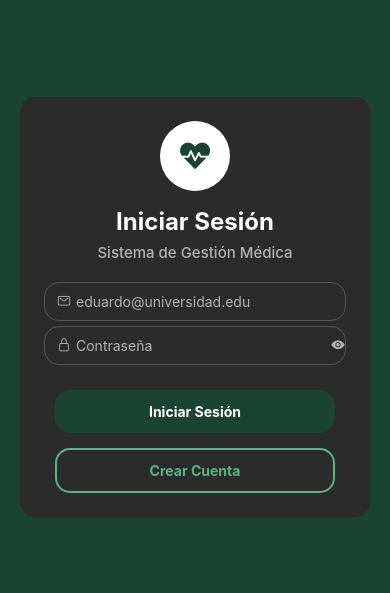
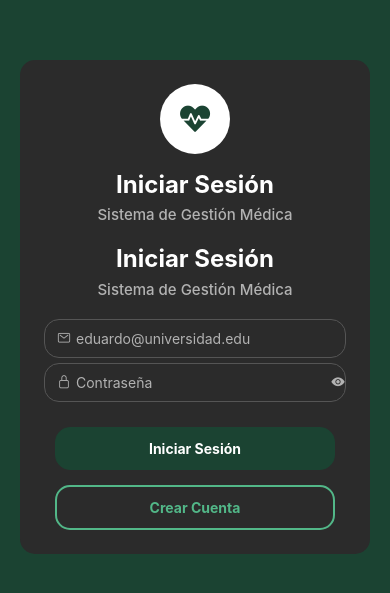
Before and after one commit to epaz7085/proyectoEnfermedad, a React Native app in the folder ProyEnfermedad/: screen /Login in a window 390 px wide. Shown: the part 115-708 px from the top of the page. Built offline with nearby package versions, Linux system fonts and the light colour scheme.

Commit message:
feat: añadiendo componentes reutilizbles CustomIconCircle que es el logo y el customTitle para el titulo y subtitulo. Ambos usados en LoginScreen y RegisterScreen. Tambien se conecto el AuthContext para la pantalla de registro

```diff
--- /dev/null
+++ b/ProyEnfermedad/src/components/CustomIconCircle.tsx
@@ -0,0 +1,30 @@
+import React from 'react';
+import { View, StyleSheet } from 'react-native';
+import FontAwesome5 from '@expo/vector-icons/FontAwesome5';
+
+type Props = {
+    iconName: string;
+    iconSize?: number;
+    iconColor?: string;
+};
+
+export default function CustomIconCircle({ iconName, iconSize = 30, iconColor = "#1b4332" }: Props) {
+    return (
+        <View style={styles.iconCircle}>
+            <FontAwesome5 name={iconName as any} size={iconSize} color={iconColor} />
+        </View>
+    );
+}
+
+const styles = StyleSheet.create({
+    iconCircle: {
+        backgroundColor: 'white',
+        width: 70,
+        height: 70,
+        borderRadius: 35,
+        alignItems: 'center',
+        justifyContent: 'center',
+        alignSelf: 'center',
+        marginBottom: 16,
+    },
+});
--- /dev/null
+++ b/ProyEnfermedad/src/components/CustomTitle.tsx
@@ -0,0 +1,33 @@
+import React from 'react';
+import { View, Text, StyleSheet } from 'react-native';
+
+type Props = {
+    title: string;
+    subtitle?: string;
+};
+
+export default function CustomTitle({ title, subtitle }: Props) {
+    return (
+        <View>
+            <Text style={styles.title}>{title}</Text>
+            {subtitle && <Text style={styles.subtitle}>{subtitle}</Text>}
+        </View>
+    );
+}
+
+const styles = StyleSheet.create({
+    title: {
+        color: 'white',
+        fontSize: 24,
+        fontWeight: 'bold',
+        marginBottom: 6,
+        textAlign: 'center',
+    },
+    subtitle: {
+        fontSize: 15,
+        fontWeight: '500',
+        marginBottom: 20,
+        textAlign: 'center',
+        color: '#b2b2b2',
+    },
+});
--- a/ProyEnfermedad/src/screens/LoginScreen.tsx
+++ b/ProyEnfermedad/src/screens/LoginScreen.tsx
@@ -5,6 +5,8 @@ import { useState } from "react";
 import FontAwesome5 from '@expo/vector-icons/FontAwesome5';
 import { StatusBar } from 'expo-status-bar';
 import { useAuth } from "../contexts/AuthContext";
+import CustomIconCircle from '../components/CustomIconCircle';
+import CustomTitle from '../components/CustomTitle';
 
 export default function LoginScreen({ navigation }: any) {
     const [email, setEmail] = useState("eduardo@universidad.edu");
@@ -30,9 +32,8 @@ export default function LoginScreen({ navigation }: any) {
         <View style={styles.container}>
             <View style={styles.card}>
 
-                <View style={styles.iconCircle}>
-                    <FontAwesome5 name="heartbeat" size={30} color="#1b4332" />
-                </View>
+               <CustomIconCircle iconName="heartbeat" />
+                <CustomTitle title="Iniciar Sesión" subtitle="Sistema de Gestión Médica" />
 
                 <Text style={styles.title}>Iniciar Sesión</Text>
                 <Text style={styles.subtitle}>Sistema de Gestión Médica</Text>
--- a/ProyEnfermedad/src/screens/RegisterScreen.tsx
+++ b/ProyEnfermedad/src/screens/RegisterScreen.tsx
@@ -6,6 +6,10 @@ import FontAwesome5 from '@expo/vector-icons/FontAwesome5';
 import { CustomButton, CustomButtonCrear } from '../components/CustomButton';
 import CustomInput from '../components/CustomInput';
 import { RootStackParamList } from '../navigation/StackNavigator';
+import { useAuth } from '../contexts/AuthContext';
+import CustomIconCircle from '../components/CustomIconCircle';
+import CustomTitle from '../components/CustomTitle';
+
 
 type Props = NativeStackScreenProps<RootStackParamList, 'Register'>;
 
@@ -16,6 +20,7 @@ export default function RegisterScreen({ navigation }: Props) {
     const [password, setPassword]               = useState("");
     const [confirmPassword, setConfirmPassword] = useState("");
 
+    const { register } = useAuth();
     const isFormValid = (): boolean => {
         if (!name.trim()) return false;
         if (!phone.trim() || !/^\d{8,}$/.test(phone)) return false;
@@ -38,6 +43,7 @@ export default function RegisterScreen({ navigation }: Props) {
             Alert.alert("Error", "Por favor corrige los errores antes de continuar.");
             return;
         }
+        register(name, phone, email, password);
         navigation.navigate("Home", { email });
     };
 
@@ -53,12 +59,9 @@ export default function RegisterScreen({ navigation }: Props) {
                 showsVerticalScrollIndicator={false}
             >
                 <View style={styles.card}>
-                    <View style={styles.iconCircle}>
-                        <FontAwesome5 name="heartbeat" size={30} color="#1b4332" />
-                    </View>
 
-                    <Text style={styles.title}>Crear Cuenta</Text>
-                    <Text style={styles.subtitle}>Sistema de Gestión Médica</Text>
+                    <CustomIconCircle iconName="heartbeat" />
+                    <CustomTitle title="Crear Cuenta" subtitle="Sistema de Gestión Médica" />
 
                     <CustomInput
                         type="text"
```
